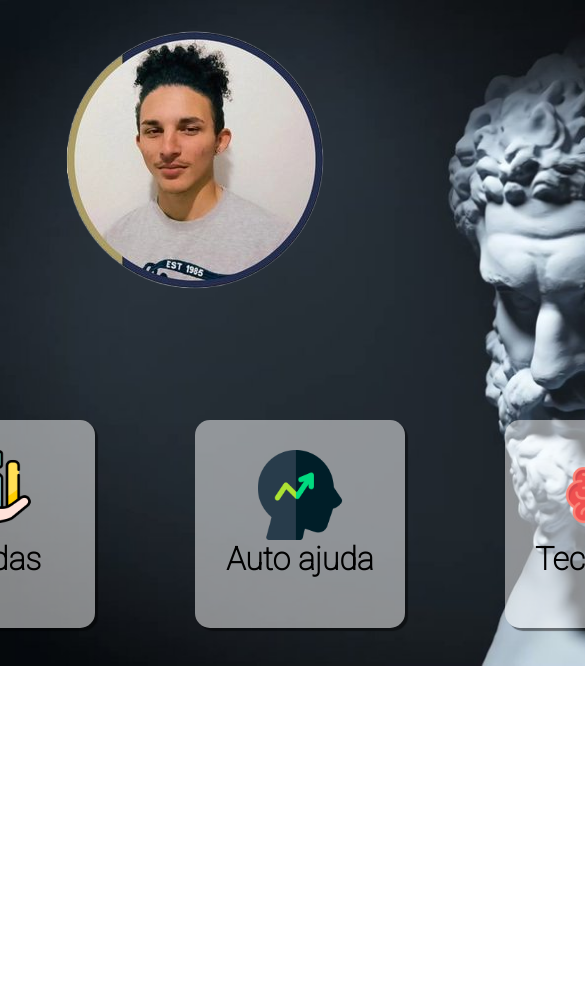
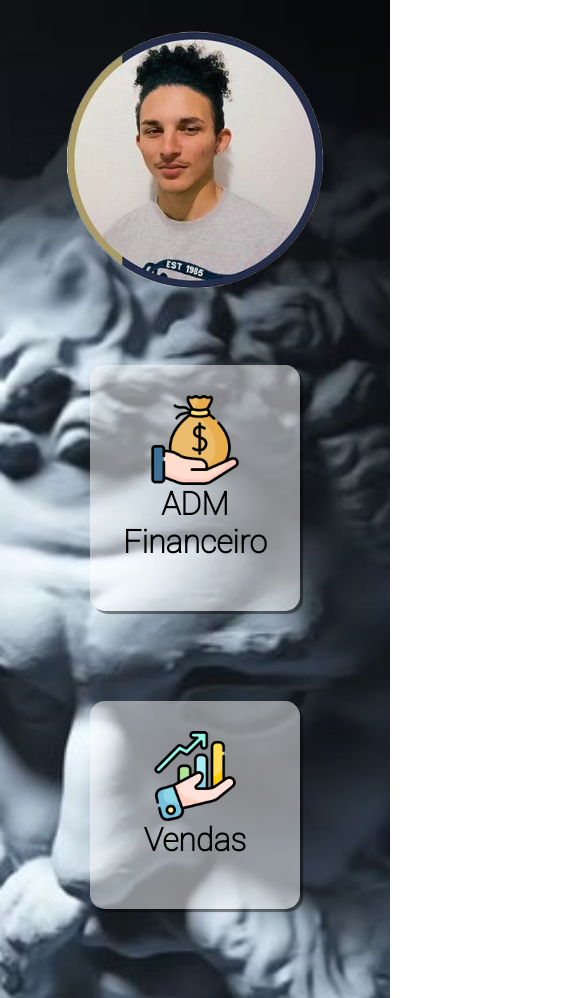
Before and after one commit to Matheus-Muller-Dev/Sobre-mim, a plain HTML site: page index.html in a window 390 px wide. Shown: the top 998 px of the page, 585 px wide, since content can reach past the window. Before the commit the page ends 844 px from the top, so only its background shows below. Drawn offline with Linux system fonts and the light colour scheme.

Commit message:
deixando responsivo

```diff
--- a/index.html
+++ b/index.html
@@ -66,9 +66,14 @@
   body{
   font-family: Arial, Helvetica, sans-serif;
     background-image: url(imgs/filosofo.jpg);
+    background-position: center;
     background-size: cover;
     background-repeat: no-repeat;
+    text-align: center;
 
+  }
+  .fhoto{
+    text-align: center;
   }
 
   .container{
@@ -76,7 +81,15 @@
     justify-content: center;
     width: 100%;
     margin-top: 100px;
+    margin: 0 auto;
+    display: flex;
+    flex-wrap: wrap;
+
   }
+  .container div{
+    flex: 1 1 300px;
+    margin: 45px;
+}
 
   .card{
     background-color: #ffffff80;
@@ -85,13 +98,7 @@
             box-shadow: 3px 3px 1px 0px #00000075;
             cursor: pointer;
             margin-right: 100px;
-
             width: 150px;
-
-
-
-
-
   }
 
   a:hover .card {
```
